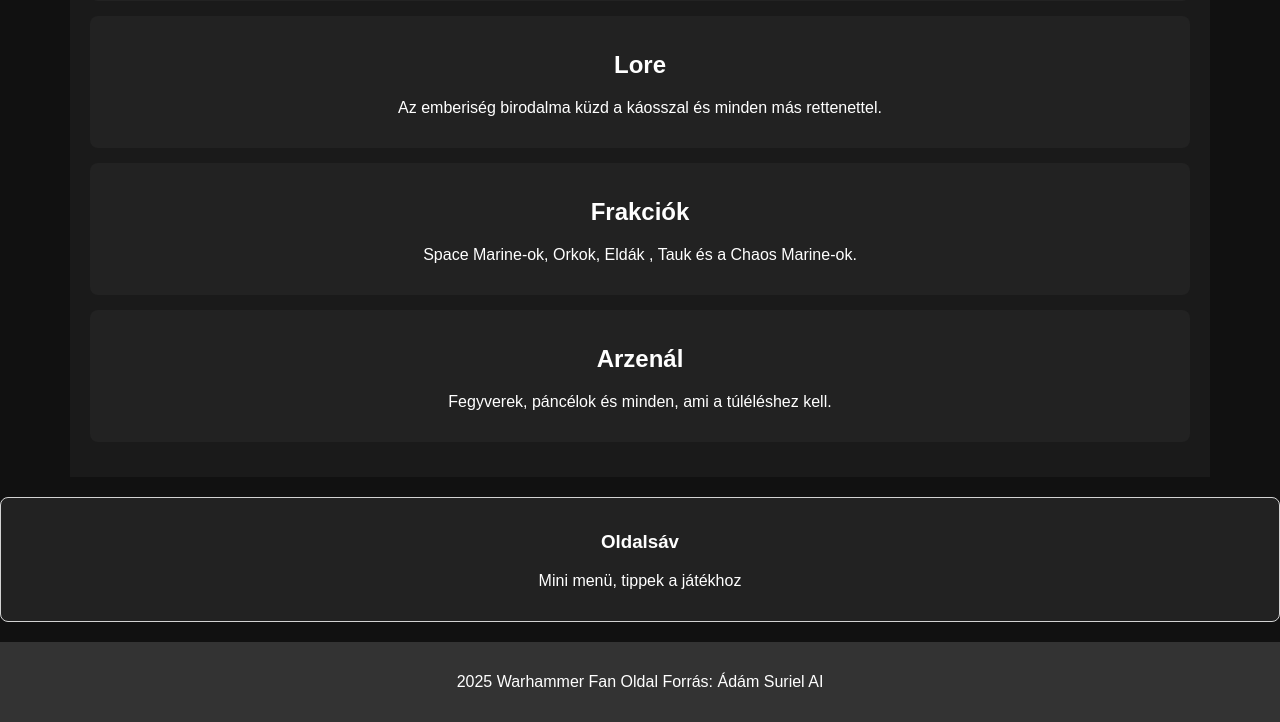
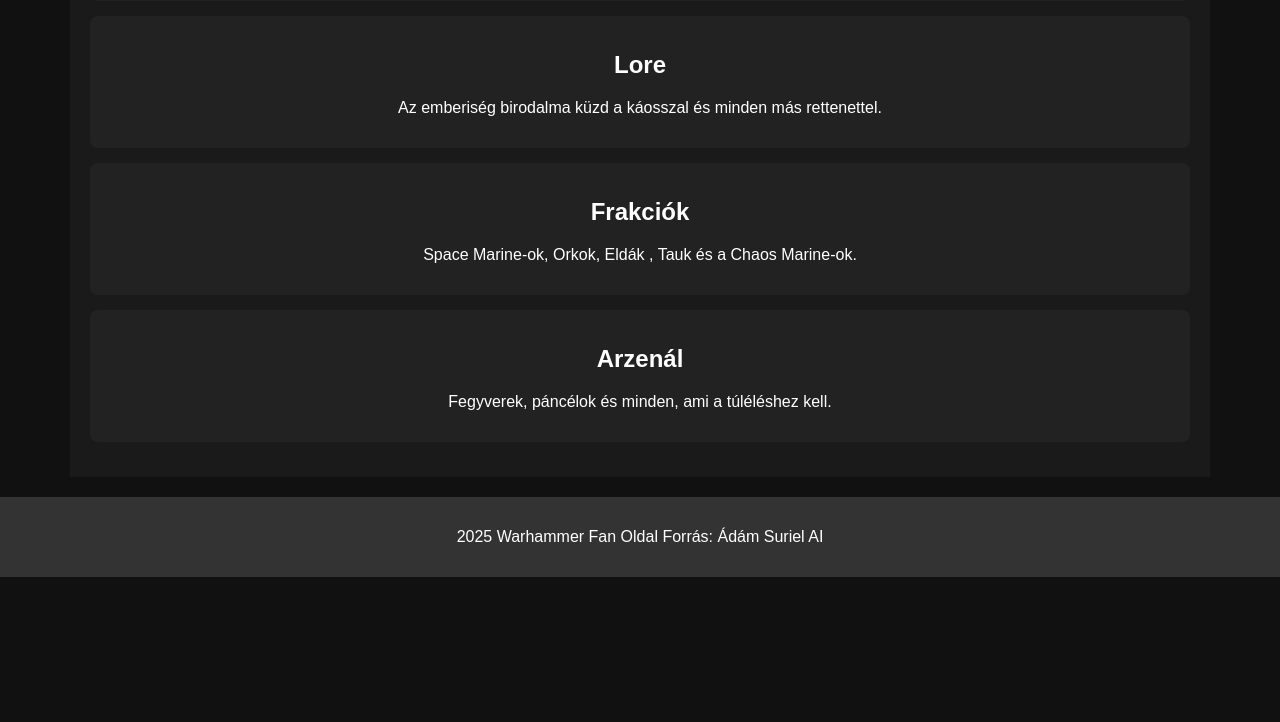
Before and after one commit to surieladam/surieladam.github.io, a plain HTML site: page warhammer/index.html in a window 1280 px wide. Shown: the part 422-1144 px from the top of the page. After the commit the page ends 999 px from the top, so only its background shows below. Drawn offline with Linux system fonts and the light colour scheme.

Commit message:
aside eltavolitas

```diff
--- a/warhammer/index.html
+++ b/warhammer/index.html
@@ -38,12 +38,8 @@
                 <p>Fegyverek, páncélok és minden, ami a túléléshez kell.</p>
             </section>
         </main>
-            <aside>
-                <h3>Oldalsáv</h3>
-                <p>Mini menü, tippek a játékhoz</p>
-            </aside>
-        <footer>
-            <p>2025 Warhammer Fan Oldal Forrás: Ádám Suriel AI</p>
-        </footer>
+            <footer>
+                <p>2025 Warhammer Fan Oldal Forrás: Ádám Suriel AI</p>
+            </footer>
     </body>
 </html>
```
